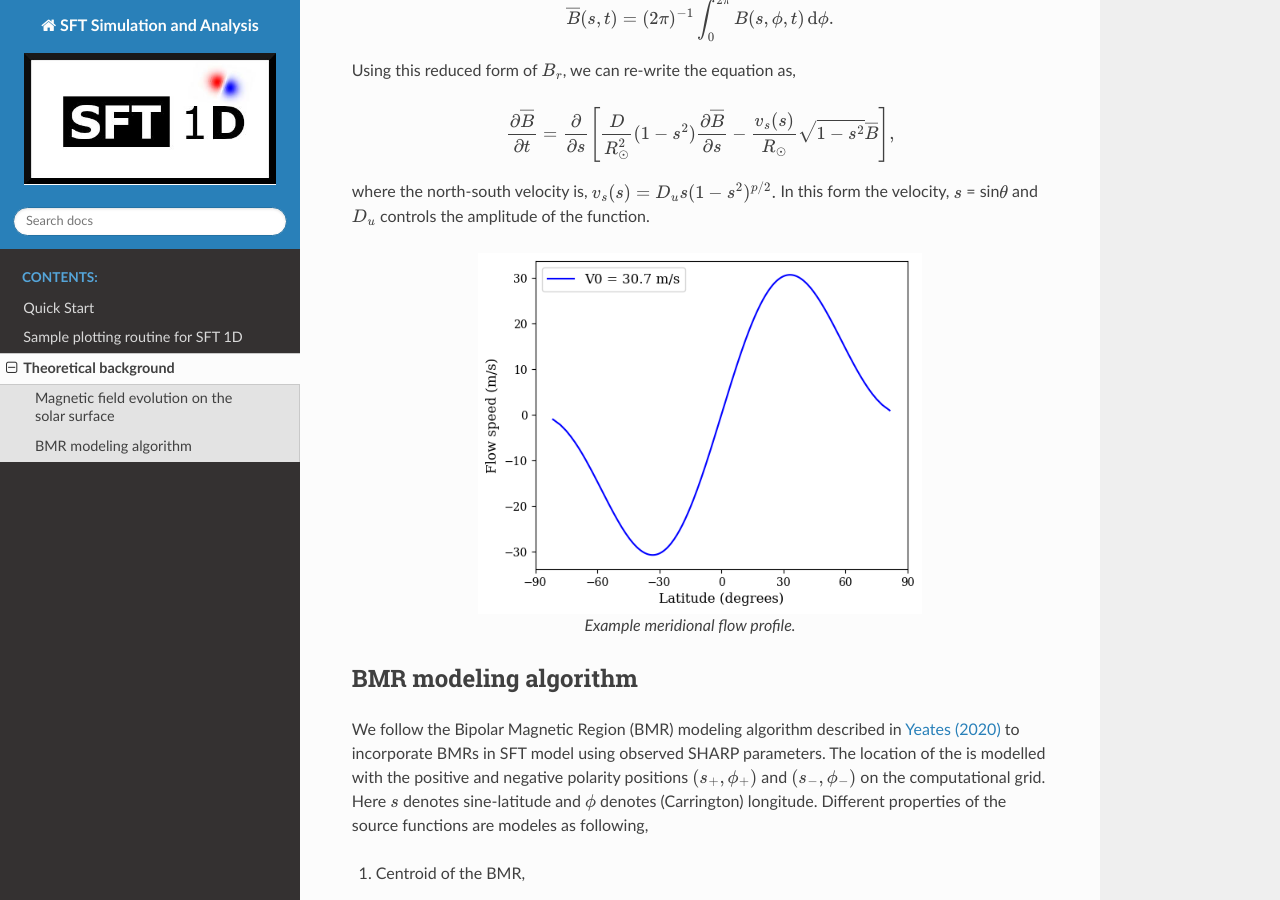
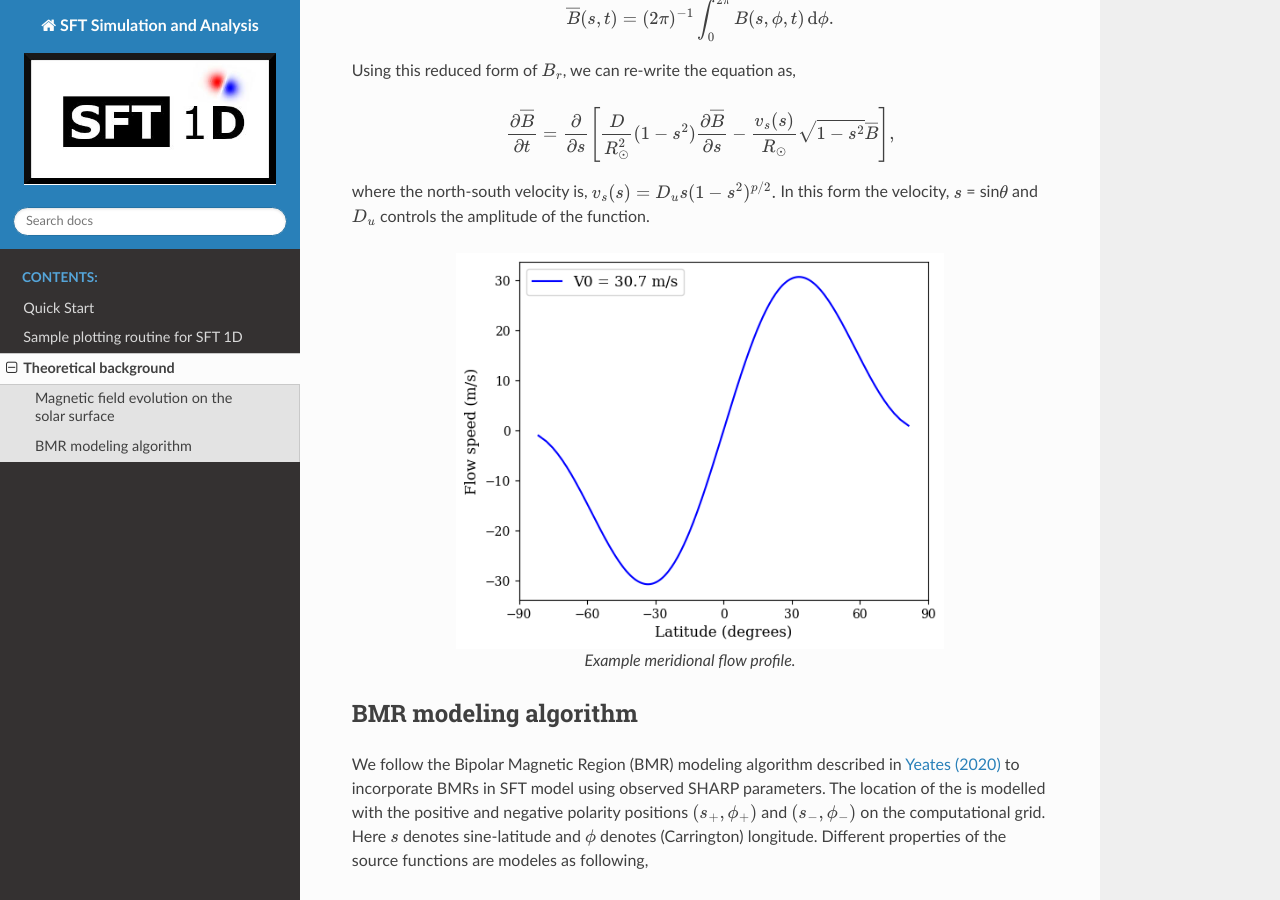
Before and after one commit to sr-dash/SFT-1D, a Sphinx documentation site: the page built from docs/sft-theory.md, in a window 1280 px wide and 900 px high, scrolled down 550 px. Built offline with Sphinx 7.4.7 and the Read the Docs theme 2.0.0, drawn with Linux system fonts in a browser that asks for light colours.

Commit message:
BMR image example in the documentation.

````diff
--- a/docs/sft-theory.md
+++ b/docs/sft-theory.md
@@ -40,7 +40,8 @@
 amplitude of the function.
 
 ```{figure} MC_flow.png
-:scale: 80 %
+:height: 70 %
+:width: 70 %
 :align: "center"
 :alt: Meridional flow profile
 
@@ -85,7 +86,8 @@
 {math}`s'=\phi'=0` and untilted.
 
 ```{figure} example_bmr.png
-:scale: 80 %
+:height: 70 %
+:width: 70 %
 :align: "center"
 :alt: example modeled BMR
 
````
